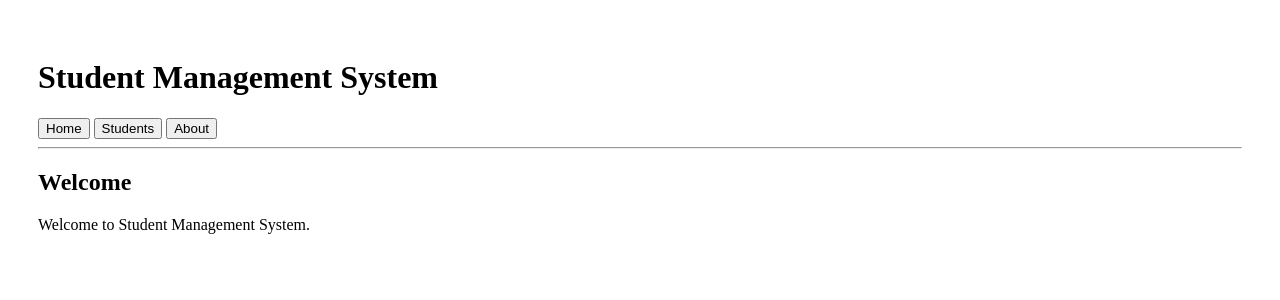
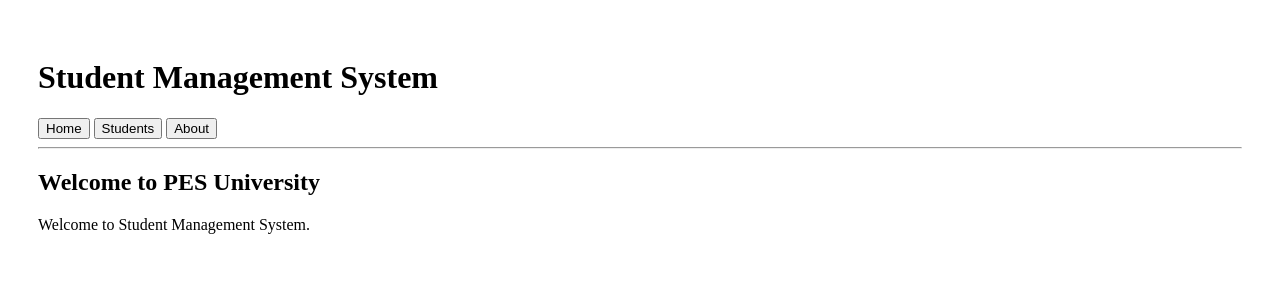
Before and after one commit to deytamal/vercel-demo-2, a Next.js app: page / in a window 1280 px wide. Shown: the top 300 px of the page. Built offline with nearby package versions, Linux system fonts and the light colour scheme.

Commit message:
Home Page message Changed

```diff
--- a/app/page.tsx
+++ b/app/page.tsx
@@ -25,7 +25,7 @@ export default function Home() {
 
       {/* Navigation */}
       <button onClick={() => setPage("home")}>Home</button>{" "}
-      <button onClick={() => setPage("students")}>Students</button>{" "}
+<button onClick={() => setPage("students")}>Students</button>{" "}
       <button onClick={() => setPage("about")}>About</button>
 
       <hr />
@@ -33,7 +33,7 @@ export default function Home() {
       {/* Home Page */}
       {page === "home" && (
         <div>
-          <h2>Welcome</h2>
+          <h2>Welcome to PES University</h2>
           <p>Welcome to Student Management System.</p>
         </div>
       )}
```
